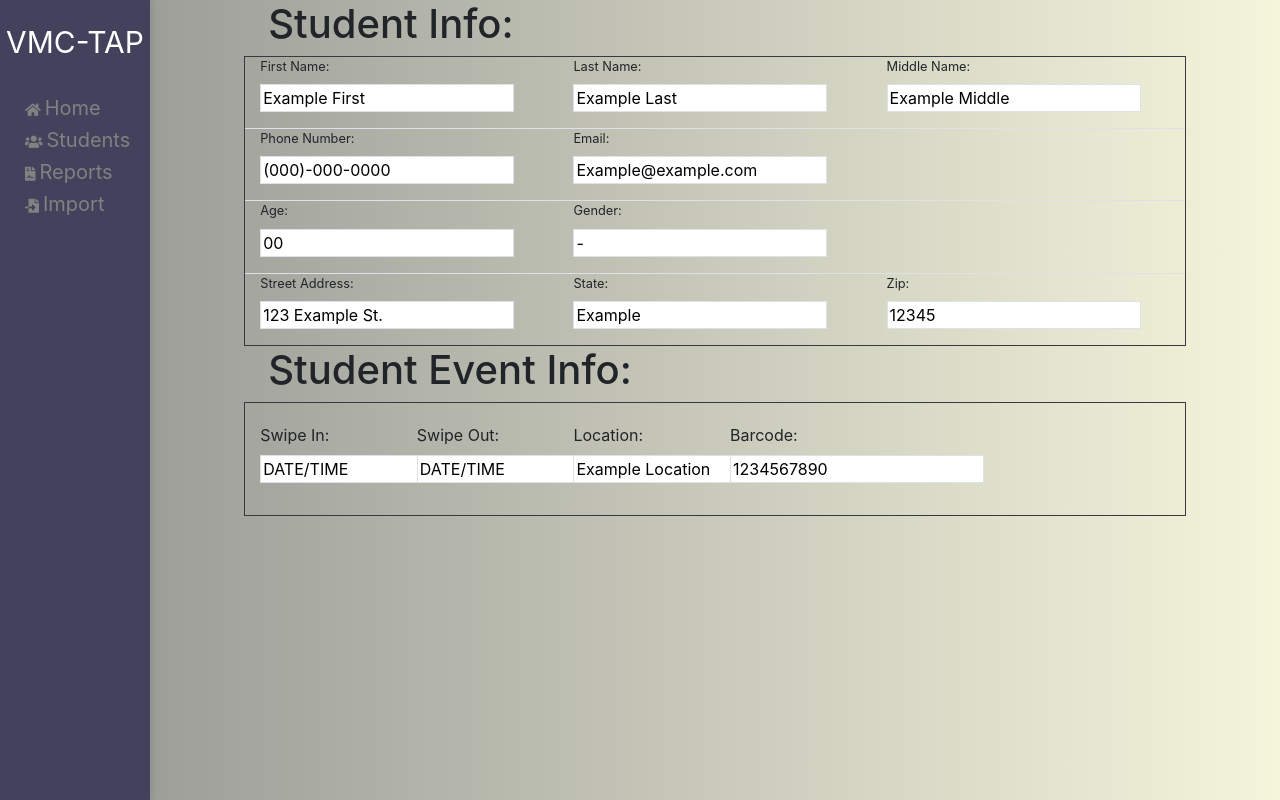
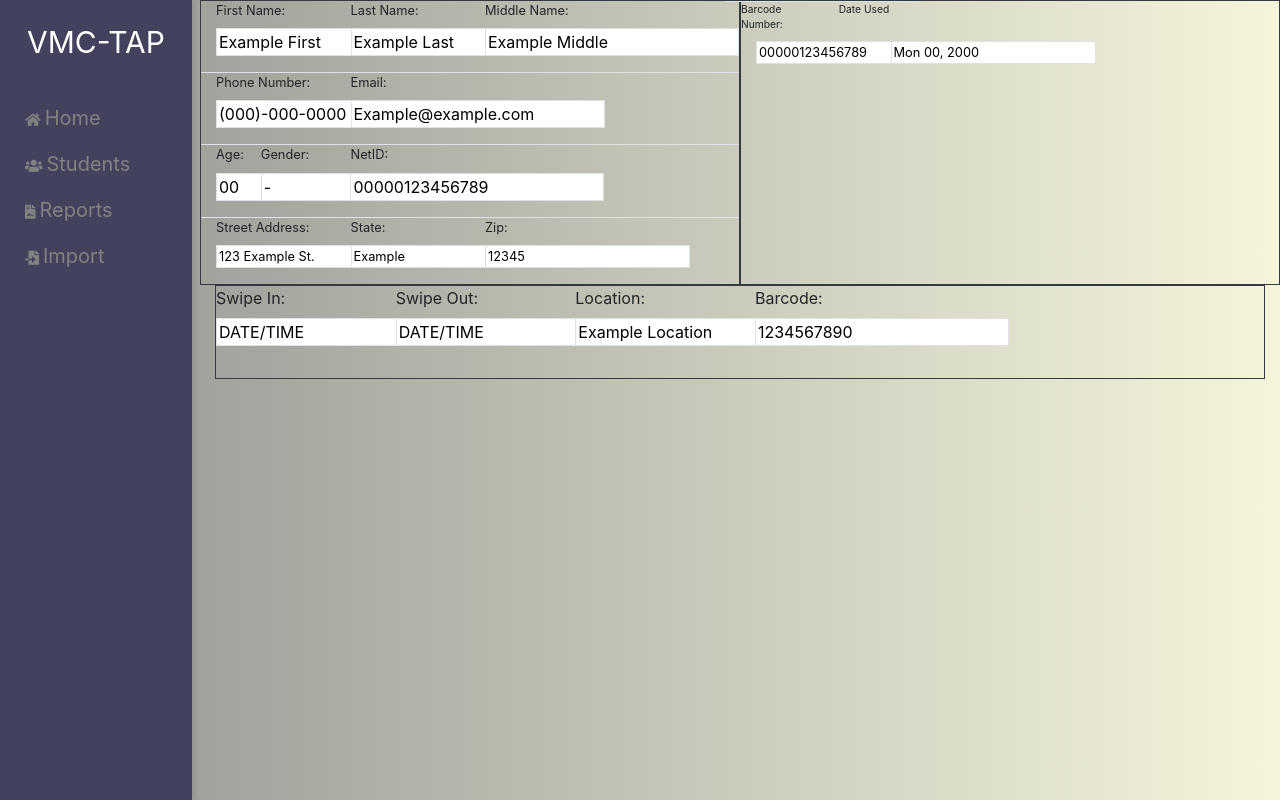
Before and after one commit to dev-nullified/UNR-VMC, a Flask app: page /person in a window 1280 px wide. Run offline with Flask 3, Linux system fonts and the light colour scheme; style sheets or scripts are compiled from the project's sources; parts of the project's set-up code (start-up, migrations or seed data) failed here and were passed over; some libraries are stand-ins or nearby versions.

Commit message:
changed person.html

```diff
--- a/app/static/styles/base.scss
+++ b/app/static/styles/base.scss
@@ -22,9 +22,8 @@ $default-font: "Source Sans Pro";
 
 //Body
 body::before {
-  content: "";
-  background-image: url("../images/whitenoise-background.png");
-  background-size: 100px;
+  //background-image: url("../images/whitenoise-background.png");
+  //background-size: 100px;
   //opacity: 0.5;
   //width: 30px;
   //height: 30px;
@@ -33,31 +32,31 @@ body::before {
   //bottom: 0;
   //right: 0;
   //position: fixed;
-  //z-index: -100;
+  //z-index: 100;
 
 }
 
 //Stop bouncing / ruber-band effect when scrolling
 body {
-  overscroll-behavior: none;
   //adding color to basic backround
   background: linear-gradient(-90deg, #f5f5dc, #919390);
 
 }
 
+
 //for home page counter
 joebody{
   margin: 0;
-  padding: 0;
+  padding: 2px;
   font-family: "Times New Roman", "Times New Roman";
   font-size: 20pt;
   font-weight: normal;
 }
 
 .content {
-  position: relative;
-  z-index: 2;
-  padding-left: 150px;
+  //position: fixed;
+  //z-index: 10;
+  padding-left: 200px;
 }
 
 //Defaults for ALL pages
@@ -239,11 +238,7 @@ img{
 .nav {
   display: block;
   position: fixed;
-  width: 150px;
   height: 100%;
-  z-index: 1;
-  top: 0;
-  left: 0;
   background-color: $color-primary;
   overflow-x: hidden; /* Disable horizontal scroll */
   padding-top: 20px; /* Place content 60px from the top */
@@ -256,16 +251,17 @@ img{
 
 .logo {
   //padding-top: ;
-  padding-bottom: 20px;
+  padding-bottom: 30px;
   text-align: center;
   color: white;
   font-size: 30px;
 }
 
 .navcontainer {
-  position: relative;
+  //position: sticky;
   //display: flex;
 }
+
 
 .nav a {
   padding: 8px 8px 8px;
@@ -273,13 +269,14 @@ img{
   text-decoration: none;
   font-size: .875rem;;
   color: #818181;
+  postion: sticky;
   display: block;
-  //transition: 0.3s;
-  //width: 100vw;
-  height: 32px;
-  align-items: center;
-  align-self: center;
-  position: relative;
+  transition: 0.3s;
+  width: 15vw;
+  z-index: 20;
+  //height: 32px;
+  //align-items: center;
+  //align-self: center;
   //transform: translateX(-50%);
 }
 
@@ -288,12 +285,12 @@ img{
 }
 
 .nav a:hover {
-  color: #f1f1f1;
-  background-color: #9C1A1C;
+  color: #919390;
+  background-color: #434a85;
 }
 
 @media screen and (max-width: 600px) {
-  .nav linktext {display: none;}
+  //.nav linktext {display: none;}
   .nav  {width: 72px;}
   .nav a {padding-left: 10px;}
 }
--- a/app/templates/base.html
+++ b/app/templates/base.html
@@ -7,9 +7,11 @@
     <title>{% block title %}{% endblock %}</title>
     <!-- Bootstrap core CSS -->
     <link rel="stylesheet" href="https://stackpath.bootstrapcdn.com/bootstrap/4.4.1/css/bootstrap.min.css"
-          integrity="sha384-Vkoo8x4CGsO3+Hhxv8T/Q5PaXtkKtu6ug5TOeNV6gBiFeWPGFN9MuhOf23Q9Ifjh" crossorigin="anonymous">
+          integrity="sha384-Vkoo8x4CGsO3+Hhxv8T/Q5PaXtkKtu6ug5TOeNV6gBiFeWPGFN9MuhOf23Q9Ifjh"
+          crossorigin="anonymous">
     <script src="https://code.jquery.com/jquery-3.4.1.min.js"
-            integrity="sha256-CSXorXvZcTkaix6Yvo6HppcZGetbYMGWSFlBw8HfCJo=" crossorigin="anonymous"></script>
+            integrity="sha256-CSXorXvZcTkaix6Yvo6HppcZGetbYMGWSFlBw8HfCJo="
+            crossorigin="anonymous"></script>
     <script src="https://cdn.jsdelivr.net/npm/popper.js@1.16.0/dist/umd/popper.min.js"
             integrity="sha384-Q6E9RHvbIyZFJoft+2mJbHaEWldlvI9IOYy5n3zV9zzTtmI3UksdQRVvoxMfooAo"
             crossorigin="anonymous"></script>
--- a/app/templates/navbar.html
+++ b/app/templates/navbar.html
@@ -1,59 +1,31 @@
-{#<nav class="col-md-1 col-lg-1 col-sm-1 col-1 d-md-block sidebar">#}
-{#    <div class="sidebar-sticky" >#}
-{#      <ul class="nav flex-column nav-tabs">#}
-{#        <li class="nav-item" >#}
-{#          <a class="nav-link active" href="/">#}
-{#            Home <span class="sr-only">(current)</span>#}
-{#          </a>#}
-{#        </li>#}
-{#        <li class="nav-item">#}
-{#          <a class="nav-link" href="/person">#}
-{#            <span data-feather="file"></span>#}
-{#            Person#}
-{#          </a>#}
-{#        </li>#}
-{#        <li class="nav-item">#}
-{#          <a class="nav-link" href="/reports">#}
-{##}
-{#            Reports#}
-{#          </a>#}
-{#        </li>#}
-{#        <li class="nav-item">#}
-{#          <a class="nav-link" href="/import">#}
-{#            <span data-feather="users"></span>#}
-{#            Import#}
-{#          </a>#}
-{#        </li>#}
-{#        <li class="nav-item">#}
-{#          <a class="nav-link" href="/about">#}
-{#            <span data-feather="bar-chart-2"></span>#}
-{#            About#}
-{#          </a>#}
-{#        </li>#}
-{#      </ul>#}
-{##}
-{#      <h6 class="sidebar-heading d-flex justify-content-between align-items-center px-3 mt-4 mb-1 text-muted">#}
-{#        <span>Saved reports</span>#}
-{#        <a class="d-flex align-items-center text-muted" href="#" aria-label="Add a new report">#}
-{#          <span data-feather="plus-circle"></span>#}
-{#        </a>#}
-{#      </h6>#}
-{#    </div>#}
-{#  </nav>#}
+
 
 
 {#Nav 2.0#}
-
 <div class="nav">
 
+    <!--   LOGO   -->
     <div class="logo">VMC-TAP</div>
-    <div class="navcontainer">
-        <a href="/"><i class="fas fa-home"></i> <linktext>Home</linktext></a>
 
-        <a href="/person"><i class="fas fa-users"></i> <linktext>Students</linktext></a>
+    <!--   NAV LIST   -->
 
-        <a href="/reports"><i class="fas fa-file-contract"></i> <linktext>Reports</linktext></a>
+        <a href="/Home">
+            <i class="fas fa-home"></i>
+            <linktext>Home</linktext>
+        </a>
 
-         <a href="/import"><i class="fas fa-file-import"></i> <linktext>Import</linktext></a>
-    </div>
+        <a href="/person">
+            <i class="fas fa-users"></i>
+            <linktext>Students</linktext>
+        </a>
+
+        <a href="/reports">
+            <i class="fas fa-file-contract"></i>
+            <linktext>Reports</linktext>
+        </a>
+
+         <a href="/import">
+             <i class="fas fa-file-import"></i>
+             <linktext>Import</linktext>
+         </a>
 </div>
--- a/app/templates/persons.html
+++ b/app/templates/persons.html
@@ -5,29 +5,26 @@
 {% block body %}
 
 <!-- STUDENT INFO -->
-
-<div class="container col-10 px-4">
-    <h1>Student Info:</h1>
-</div>
-
-<div class="container col-10 border border-dark">
+<div class="container">
+    <div class="row">
+        <div class="col-sm border border-dark">
             <form>
                 <!-- FIRST ROW LABELS : NAMES -->
                 <div class="row small">
-            <label class="col-4">First Name: </label>
-            <label class="col-4">Last Name: </label>
-            <label class="col-4">Middle Name: </label>
+                    <label class="col-3">First Name: </label>
+                    <label class="col-3">Last Name: </label>
+                    <label class="col-3">Middle Name: </label>
                 </div>
 
                 <!-- FIRST ROW INPUT : NAMES -->
                 <div class="form-group row">
-            <div class="col-4">
+                    <div class="col-3">
                         <input class="border" type="text" readonly class="form-control-plaintext" id="FirstName" value="Example First">
                     </div>
-            <div class="col-4">
+                    <div class="col-3">
                         <input class="border" type="text" readonly class="form-control-plaintext" id="LastName" value="Example Last">
                     </div>
-            <div class="col-4">
+                    <div class="col-2">
                         <input class="border" type="text" readonly class="form-control-plaintext" id="MiddleName" value="Example Middle">
                     </div>
                 </div>
@@ -36,52 +33,56 @@
 
                 <!-- SECOND ROW LABELS : EMAIL AND PHONE NUMBERS-->
                 <div class="border-top row small">
-            <label class="col-4">Phone Number: </label>
-            <label class="col-4">Email: </label>
+                    <label class="col-3">Phone Number: </label>
+                    <label class="col-3">Email: </label>
                 </div>
 
                 <!-- SECOND ROW INPUT : EMAIL AND PHONE NUMBERS -->
                 <div class="form-group row">
-            <div class="col-4">
+                    <div class="col-3">
                         <input class="border" type="text" readonly class="form-control-plaintext" id="PhoneNumber" value="(000)-000-0000">
                     </div>
-            <div class="col-4">
+                    <div class="col-3">
                         <input class="border" type="text" readonly class="form-control-plaintext" id="StudentEmail" value="Example@example.com">
                     </div>
                 </div>
 
                 <!-- THIRD ROW LABELS : AGE AND GENDER-->
                 <div class="border-top row small">
-            <label class="col-4">Age: </label>
-            <label class="col-4">Gender: </label>
+                    <label class="col-1">Age: </label>
+                    <label class="col-2">Gender: </label>
+                    <label class="col-2">NetID: </label>
                 </div>
 
                 <!-- THIRD ROW INPUT : AGE AND GENDER -->
-        <div class="form-group row">
-            <div class="col-4">
+                <div class="form-group row padding-2px">
+                    <div class="row1 col-1">
                         <input class="border" type="text" readonly class="form-control-plaintext" id="StudentAge" value="00">
                     </div>
-            <div class="col-4">
+                    <div class="row1 col-2">
                         <input class="border" type="text" readonly class="form-control-plaintext" id="StudentGender" value="-">
+                    </div>
+                    <div class="row1 col-3">
+                        <input class="border" type="text" readonly class="form-control-plaintext" id="NetID" value="00000123456789">
                     </div>
                 </div>
 
                 <!-- FOURTH ROW LABELS : ADDRESS-->
                 <div class="border-top row small">
-            <label class="col-4">Street Address: </label>
-            <label class="col-4">State: </label>
-            <label class="col-4">Zip: </label>
+                    <label class="col-3">Street Address: </label>
+                    <label class="col-3">State: </label>
+                    <label class="col-3">Zip: </label>
                 </div>
 
                 <!-- FOURTH ROW INPUT : ADDRESS -->
-        <div class="form-group row">
-            <div class="col-4">
+                <div class="form-group row small width-90%">
+                    <div class="col-3">
                         <input class="border" type="text" readonly class="form-control-plaintext" id="StudentStAddress" value="123 Example St.">
                     </div>
-            <div class="col-4">
+                    <div class="col-3">
                         <input class="border" type="text" readonly class="form-control-plaintext" id="StudnetState" value="Example">
                     </div>
-            <div class="col-4">
+                    <div class="col-3">
                         <input class="border" type="text" readonly class="form-control-plaintext" id="StudnetZip" value="12345">
                     </div>
                 </div>
@@ -89,14 +90,36 @@
             </form>
         </div>
 
+        <!-- BARCODE -->
+        <div class="col-sm border border-dark">
+            <form>
+
+                <!--  BARCODE NUMBER -->
+                <div class="row small">
+                    <div class="border-top row small">
+                        <label class="col-6">Barcode Number: </label>
+                        <label class="col-6">Date Used</label>
+                    </div>
+                </div>
+
+                    <!-- DATE BARCODE WAS LAST USED -->
+                                <div class="form-group row small width-90%">
+                    <div class="col-3">
+                        <input class="border" type="text" readonly class="form-control-plaintext" id="StudentBarCode" value="00000123456789">
+                    </div>
+                    <div class="col-3">
+                        <input class="border" type="text" readonly class="form-control-plaintext" id="StudentUseDate" value="Mon 00, 2000">
+                    </div>
+                </div>
+            </form>
+        </div>
+    </div>
+</div>
+
 
 <!-- EVENT INFO -->
-
-<div class="container col-10 px-4">
-    <h1>Student Event Info:</h1>
-</div>
-
-<div class="container-fluid col-10 border border-dark ">
+<div class="container">
+    <div class="container-row border border-dark">
         <form>
             <!-- FIRST ROW LABELS : NAMES -->
             <div class="row bold">
```
Lines whose indentation alone changed are shown as unchanged.
